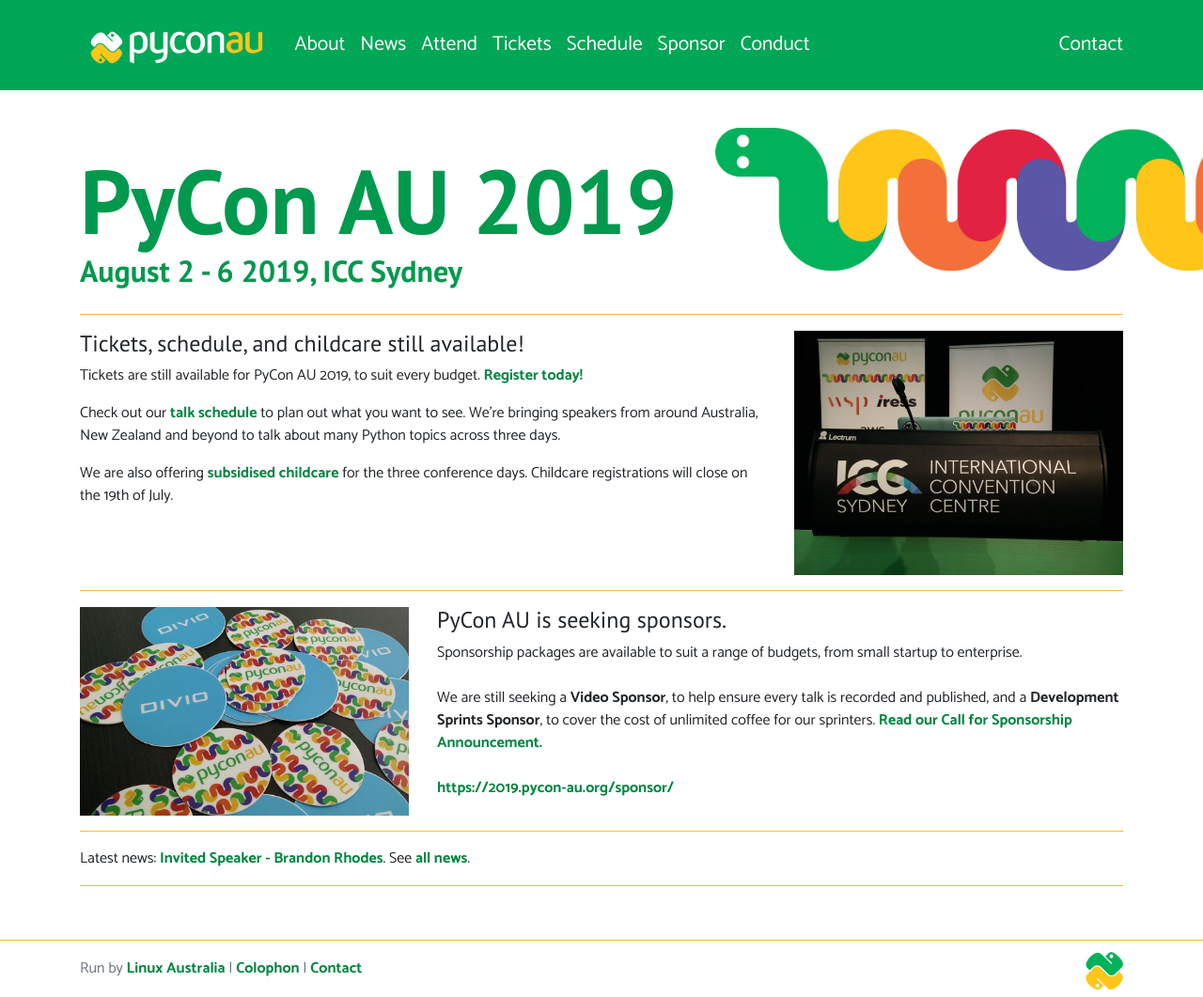
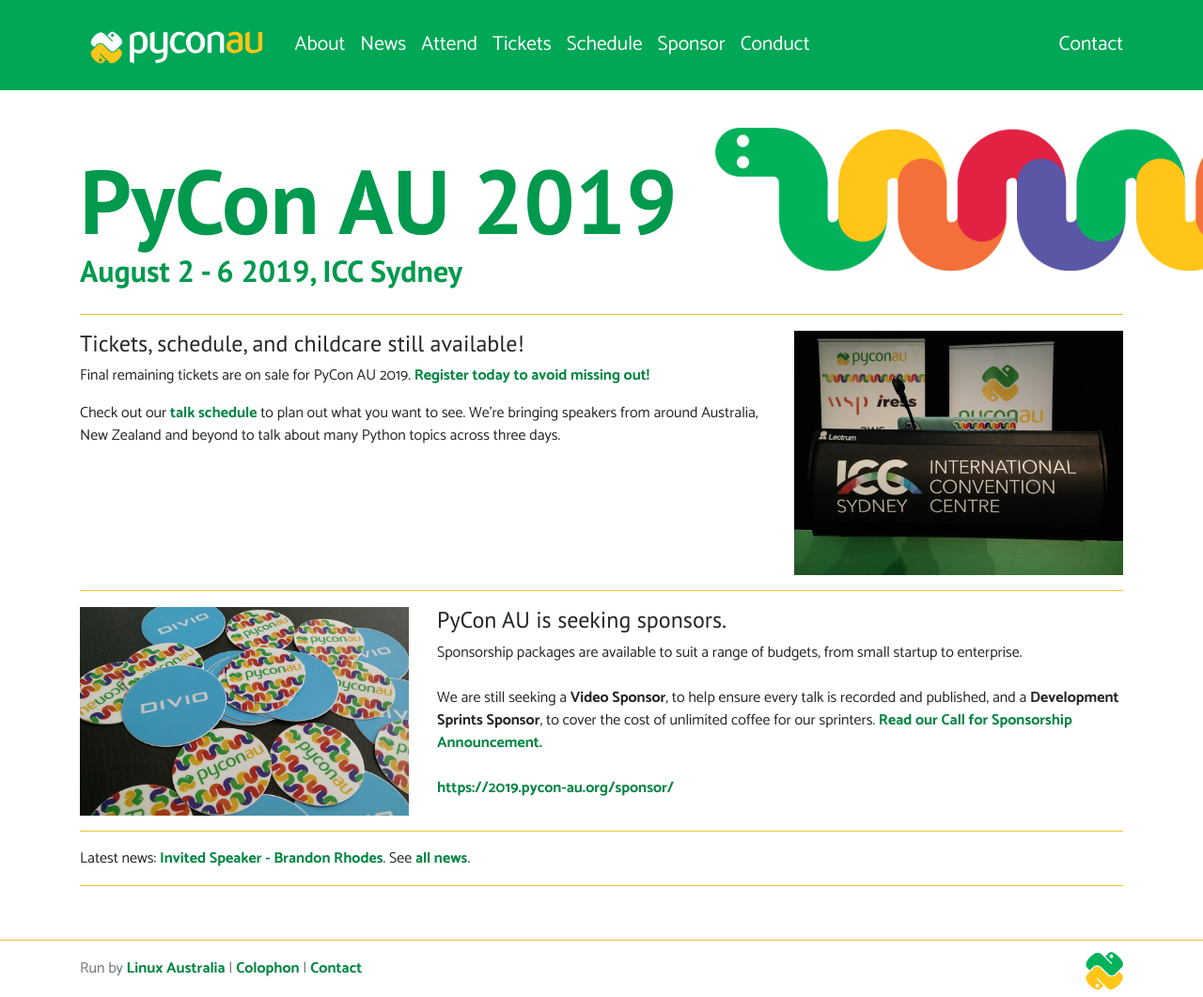
Before and after one commit to pyconau/2019.pycon-au.org, a Jekyll site: the page built from _pages/homepage.md, in a window 1280 px wide. Shown: the whole page at 94% size. Built offline with Jekyll 4.4.1, drawn with Linux system fonts in a browser that asks for light colours.

Commit message:
close childcare

```diff
--- a/_pages/homepage.md
+++ b/_pages/homepage.md
@@ -12,9 +12,8 @@ description: PyCon AU is the national conference for the Python Programming Comm
 <hr>
 <div class="row">
   <div class="col-8"><h4>Tickets, schedule, and childcare still available!</h4>
-  <p>Tickets are still available for PyCon AU 2019, to suit every budget. <a href="/attend/tickets/">Register today!</a></p>
+  <p>Final remaining tickets are on sale for PyCon AU 2019. <a href="/attend/tickets/">Register today to avoid missing out!</a></p>
   <p>Check out our <a href="/schedule/">talk schedule</a> to plan out what you want to see. We're bringing speakers from around Australia, New Zealand and beyond to talk about many Python topics across three days.</p>
-  <p>We are also offering <a href="/attend#childcare">subsidised childcare</a> for the three conference days. Childcare registrations will close on the 19th of July.</p>
   </div>
   <div class="col-4"><img class="img-fluid"  src="{{site.url}}/static/img/tickets.jpg"></div>
 </div>
```
Also changed, not shown: _pages/attend.md (+2 -0 lines).
